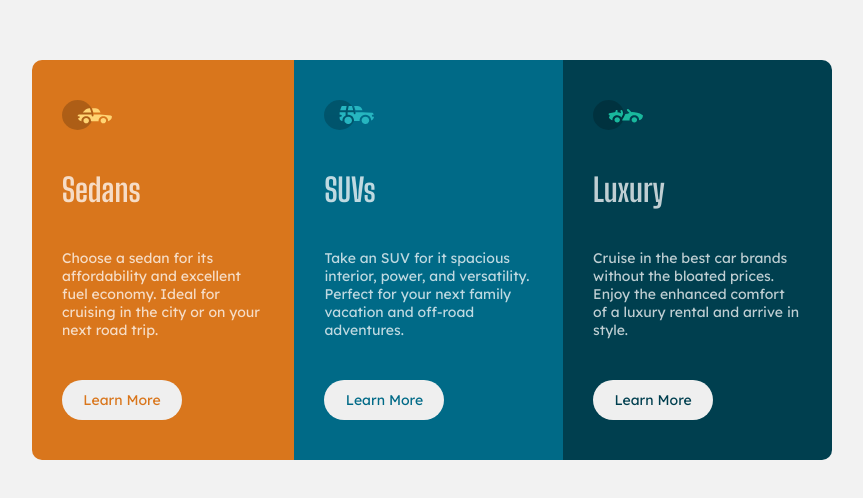
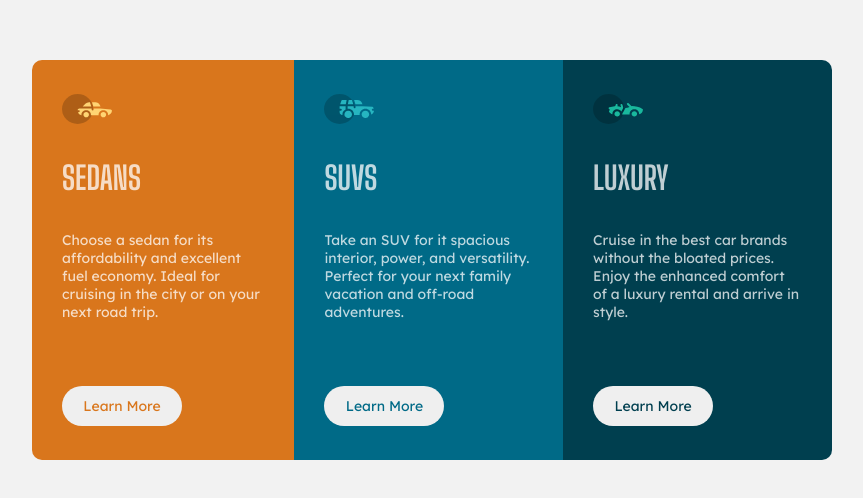
Before and after one commit to Amaliebra/24.09-2024-3column-frontend-assignment, a plain HTML site: page index.html in a window 1280 px wide. Shown: the part 140-638 px from the top of the page, without its empty margins (208-1071 px from the left). Drawn offline with Linux system fonts and the light colour scheme.

Commit message:
last edit

```diff
--- a/index.html
+++ b/index.html
@@ -29,7 +29,7 @@
       <div class="box-container">
         <div class="box1">
           <img src="images/icon-sedans.svg" alt="" />
-          <h1>Sedans</h1>
+          <h1>SEDANS</h1>
           <p>
             Choose a sedan for its affordability and excellent fuel economy.
             Ideal for cruising in the city or on your next road trip.
@@ -38,7 +38,7 @@
         </div>
         <div class="box2">
           <img src="images/icon-suvs.svg" alt="" />
-          <h1>SUVs</h1>
+          <h1>SUVS</h1>
           <p>
             Take an SUV for it spacious interior, power, and versatility.
             Perfect for your next family vacation and off-road adventures.
@@ -47,7 +47,7 @@
         </div>
         <div class="box3">
           <img src="images/icon-luxury.svg" alt="" />
-          <h1>Luxury</h1>
+          <h1>LUXURY</h1>
           <p>
             Cruise in the best car brands without the bloated prices. Enjoy the
             enhanced comfort of a luxury rental and arrive in style.
--- a/style.css
+++ b/style.css
@@ -33,8 +33,6 @@ main {
   max-width: 100%;
   max-height: 100%;
   justify-content: center;
-  align-self: center;
-  align-items: center;
   align-content: center;
 }
 
@@ -95,6 +93,7 @@ button {
   height: 40px;
   border-radius: 30px;
   border: none;
+  margin-top: 30px;
 }
 
 .box-container h1 {
```
